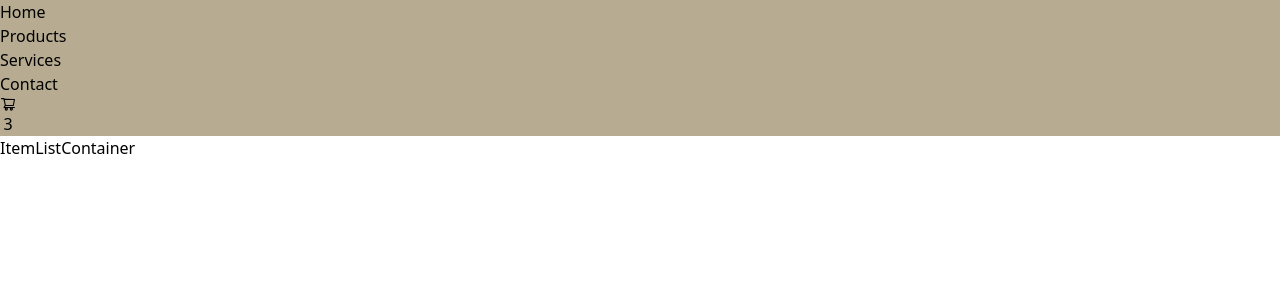
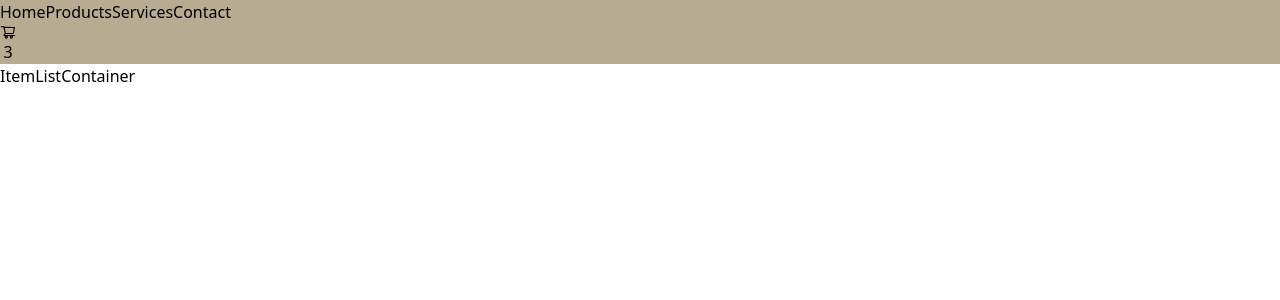
Before and after one commit to ManuelForneri/CoderHouse-React, a React (Vite) app: page / in a window 1280 px wide. Shown: the top 300 px of the page. Built offline with nearby package versions, Linux system fonts and the light colour scheme; the HTML template or start-up script is replaced by a standard one; what @material-tailwind/react would draw is missing.

Commit message:
Add ProductCard

```diff
--- a/src/components/CartWidget.jsx
+++ b/src/components/CartWidget.jsx
@@ -5,7 +5,7 @@ import { IconButton } from "@material-tailwind/react";
 function CartWidget() {
   return (
     <>
-      <IconButton className="flex bg-transparent text-black text-3xl border-opacity-0 hover:bg-gray-400 shadow-none hover:shadow-none ">
+      <IconButton className="flex bg-transparent text-white hover:text-black text-3xl border-opacity-0 hover:bg-gray-200 shadow-none hover:shadow-none rounded-none ">
         <AiOutlineShoppingCart />
         <span>3</span>
       </IconButton>
--- a/src/components/NavBar.jsx
+++ b/src/components/NavBar.jsx
@@ -1,3 +1,4 @@
+import { Button } from "@material-tailwind/react";
 import React from "react";
 import CartWidget from "./CartWidget";
 
@@ -6,10 +7,18 @@ function NavBar() {
     <nav>
       <div className="flex justify-between items-center h-16 p-4 ">
         <div className="flex gap-6 ">
-          <div>Home</div>
-          <div>Products</div>
-          <div>Services</div>
-          <div>Contact</div>
+          <button className="hover:bg-gray-200 p-2 text-white hover:text-black ">
+            Home
+          </button>
+          <button className="hover:bg-gray-200 p-2 text-white hover:text-black ">
+            Products
+          </button>
+          <button className="hover:bg-gray-200 p-2 text-white hover:text-black ">
+            Services
+          </button>
+          <button className="hover:bg-gray-200 p-2 text-white hover:text-black ">
+            Contact
+          </button>
         </div>
         <CartWidget />
       </div>
```
Also changed, not shown: src/components/ProductCard.jsx (added, +7 -0 lines).
